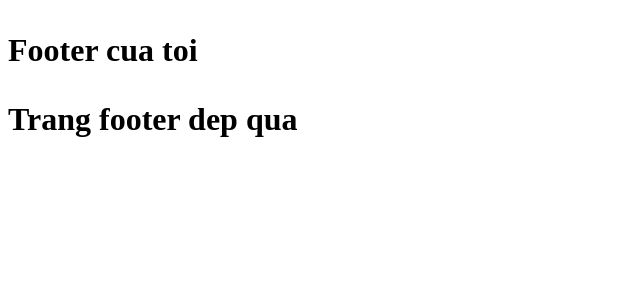
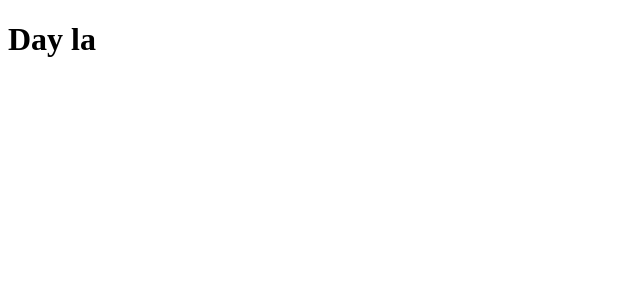
Before and after one commit to DAT-Joaquin/Learn-NextJS-Page-Router, a Next.js app: page /users/organisms/Footer in a window 1280 px wide. Shown: the top 300 px of the page, without its empty margins (0-640 px from the left). Built offline with nearby package versions, Linux system fonts and the light colour scheme.

Commit message:
feat: sign up

```diff
--- a/src/pages/users/organisms/Footer/index.tsx
+++ b/src/pages/users/organisms/Footer/index.tsx
@@ -1,8 +1,3 @@
 export default function Footer() {
-  return (
-    <h1>
-      <p>Footer cua toi</p>
-      <div>Trang footer dep qua</div>
-    </h1>
-  );
+  return <h1>Day la <footer></footer></h1>;
 }
```
